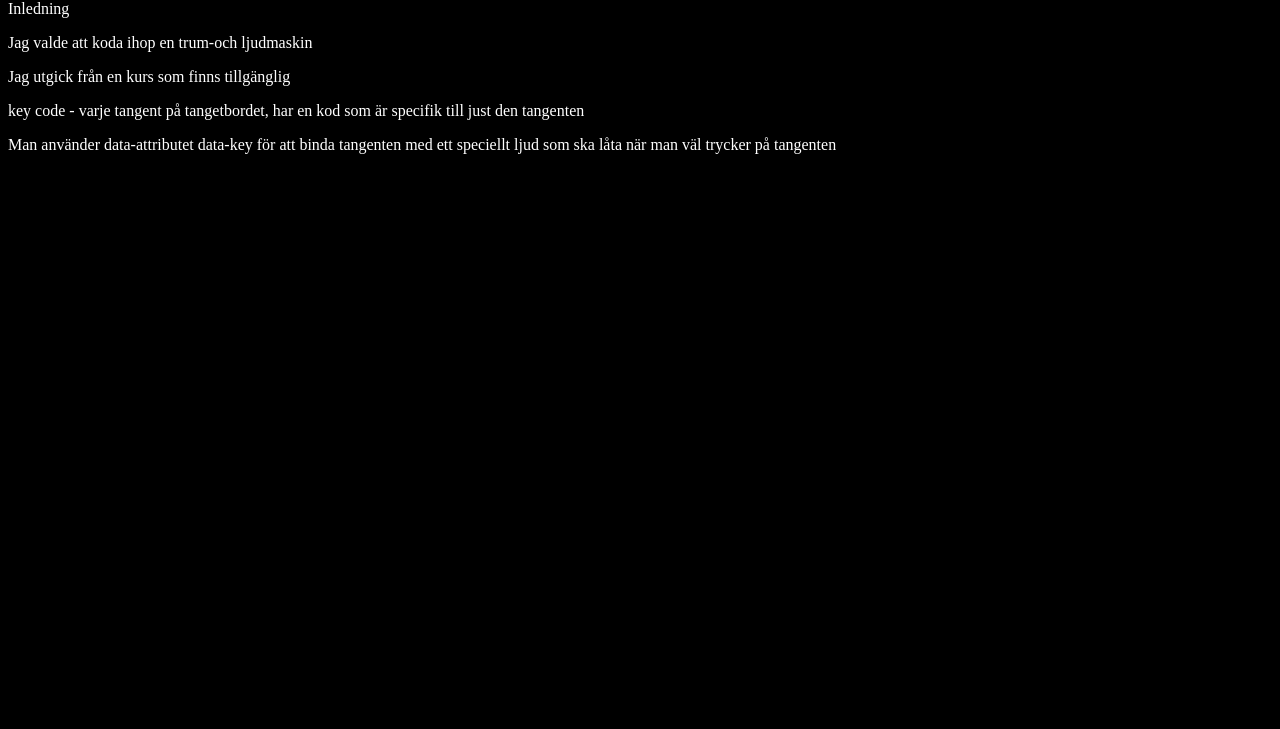
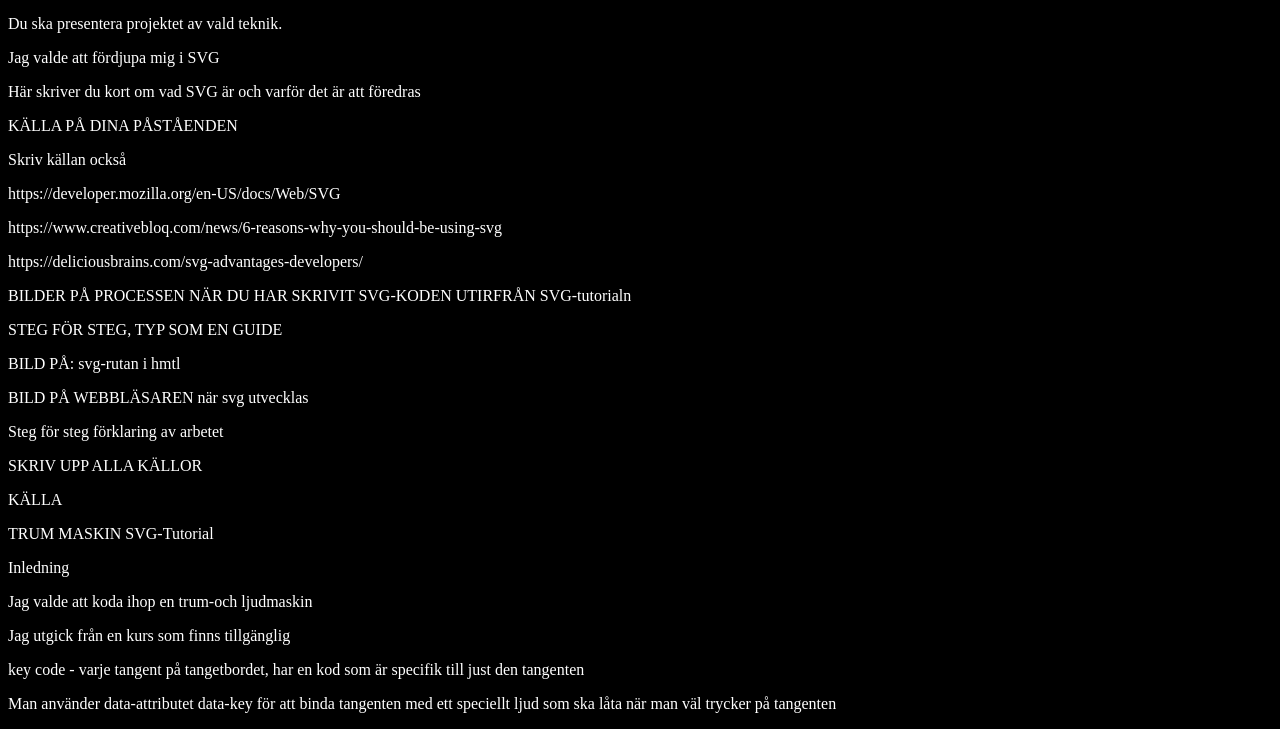
Before and after one commit to chrillah/webbutveckling2_final_project, a plain HTML site: page presentation.html in a window 1280 px wide. Shown: the part 138-867 px from the top of the page. Before the commit the page ends 800 px from the top, so only its background shows below. Drawn offline with Linux system fonts and the light colour scheme.

Commit message:
presentation updated

```diff
--- a/presentation.html
+++ b/presentation.html
@@ -26,6 +26,26 @@
             </div>
         </nav>
         <h1>Presentation</h1>
+        <p>Du ska presentera projektet av vald teknik. </p>
+        <p>Jag valde att fördjupa mig i SVG</p>
+        <p>Här skriver du kort om vad SVG är och varför det är att föredras</p>
+        <p>KÄLLA PÅ DINA PÅSTÅENDEN</p>
+        <p>Skriv källan också</p>
+        <p>https://developer.mozilla.org/en-US/docs/Web/SVG</p>
+        <p>https://www.creativebloq.com/news/6-reasons-why-you-should-be-using-svg</p>
+        <p>https://deliciousbrains.com/svg-advantages-developers/</p>
+
+        <p>BILDER PÅ PROCESSEN NÄR DU HAR SKRIVIT SVG-KODEN UTIRFRÅN SVG-tutorialn</p>
+        <p>STEG FÖR STEG, TYP SOM EN GUIDE</p>
+        <p>BILD PÅ: svg-rutan i hmtl</p>
+        <p>BILD PÅ WEBBLÄSAREN när svg utvecklas</p>
+
+        <p>Steg för steg förklaring av arbetet</p>
+
+        <p>SKRIV UPP ALLA KÄLLOR</p>
+        <p>KÄLLA</p>
+        <a style="color: white;" target="_blank" href="https://courses.wesbos.com/account/access/64be748ce6f7bdd62736eef4/view/194130650">TRUM MASKIN</a>
+        <a style="color: white;" target="_blank" href="https://www.youtube.com/watch?v=R00QiudbD4Y&t=1007s&ab_channel=KevinPowell">SVG-Tutorial</a>
         <p>Inledning</p>
 
         <p>Jag valde att koda ihop en trum-och ljudmaskin</p>
@@ -38,6 +58,7 @@
             Man använder data-attributet data-key för att binda tangenten med
             ett speciellt ljud som ska låta när man väl trycker på tangenten
         </p>
+
         <script src="app.js"></script>
     </body>
 </html>
--- a/stylesheet.css
+++ b/stylesheet.css
@@ -70,7 +70,7 @@ button{
 .close-button{
     border: 1px solid var(--black);
     padding: .5rem;
-    margin: .5rem;
+    margin: 1rem;
     float: right;
 }
 
```
Also changed, not shown: redovisning.html (+7 -0 lines).
